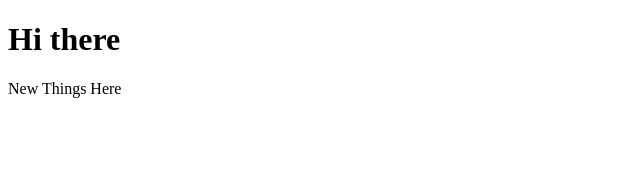
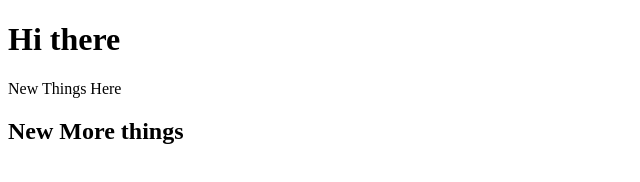
Before and after one commit to Cuebitar/LearningGit2, a website: page index.html in a window 1280 px wide. Shown: the whole page, without its empty margins (0-640 px from the left). Drawn offline with Linux system fonts and the light colour scheme.

Commit message:
Update index.html

```diff
--- a/index.html
+++ b/index.html
@@ -8,5 +8,6 @@
 <body>
     <h1>Hi there</h1>
     <p>New Things Here</p>
+    <h2>New More things</h2>
 </body>
 </html>
```
